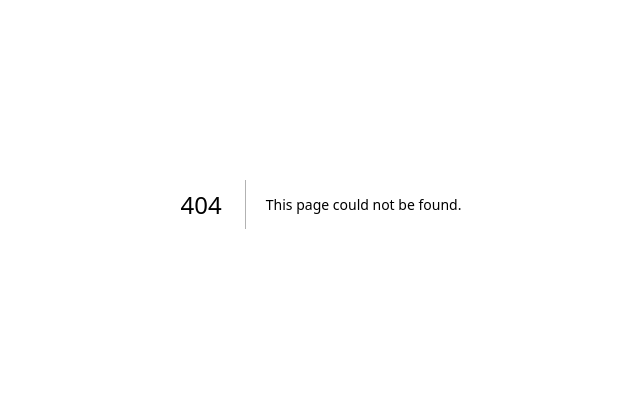
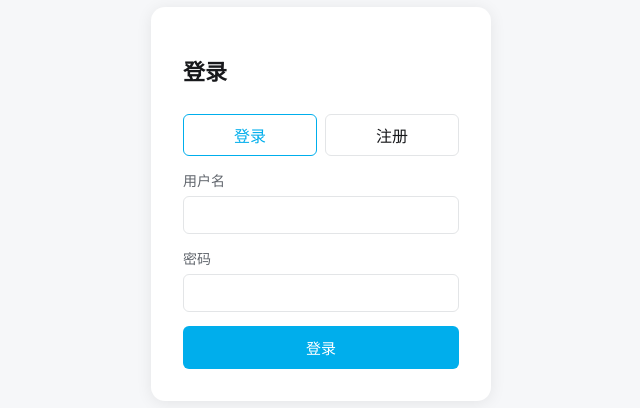
Before and after one commit to wissensen/bili-tags-recommend, a Next.js app: page /login in a window 1280 px wide. Before the commit this address had no page. Shown: the part 196-604 px from the top of the page, without its empty margins (319-959 px from the left). Built offline with nearby package versions, Linux system fonts and the light colour scheme.

Commit message:
feat: 登录页与主页登录态守卫、顶栏用户名与登出

```diff
--- a/app/globals.css
+++ b/app/globals.css
@@ -254,6 +254,20 @@ button { color: inherit; }
 .agreement a { color: var(--primary); text-decoration: none; }
 .agreement a:hover { text-decoration: underline; }
 
+.auth-shell { min-height: 100vh; display: flex; align-items: center; justify-content: center; background: var(--bg, #f6f7f9); }
+.auth-card { width: 340px; background: #fff; border-radius: 14px; padding: 32px; box-shadow: 0 2px 16px rgba(0,0,0,.08); display: flex; flex-direction: column; gap: 14px; }
+.auth-card h1 { font-size: 22px; }
+.auth-tabs { display: flex; gap: 8px; }
+.auth-tabs button { flex: 1; padding: 8px; border: 1px solid var(--border, #e3e5e7); background: #fff; border-radius: 6px; cursor: pointer; }
+.auth-tabs button.active { border-color: var(--primary, #00aeec); color: var(--primary, #00aeec); }
+.auth-card label { display: flex; flex-direction: column; gap: 6px; font-size: 14px; color: #61666d; }
+.auth-card input { padding: 10px; border: 1px solid var(--border, #e3e5e7); border-radius: 6px; font-size: 14px; }
+.auth-submit { padding: 11px; background: var(--primary, #00aeec); color: #fff; border: none; border-radius: 6px; font-size: 15px; cursor: pointer; }
+.auth-submit:disabled { opacity: .6; cursor: default; }
+.auth-error { color: #f56c6c; font-size: 13px; }
+.user-bar { display: flex; justify-content: flex-end; align-items: center; gap: 12px; padding: 8px 0; font-size: 14px; color: #61666d; }
+.user-bar button { border: 1px solid var(--border, #e3e5e7); background: #fff; border-radius: 6px; padding: 5px 12px; cursor: pointer; }
+
 @media (max-width: 720px) {
   .page-shell { padding: 24px 12px; }
   .main-card { min-height: auto; padding: 22px 16px; border-radius: 14px; }
--- /dev/null
+++ b/app/login/page.tsx
@@ -0,0 +1,49 @@
+'use client';
+
+import { useState } from 'react';
+import { useRouter } from 'next/navigation';
+
+export default function LoginPage() {
+  const router = useRouter();
+  const [mode, setMode] = useState<'login' | 'register'>('login');
+  const [username, setUsername] = useState('');
+  const [password, setPassword] = useState('');
+  const [error, setError] = useState('');
+  const [busy, setBusy] = useState(false);
+
+  async function submit(event: React.FormEvent) {
+    event.preventDefault();
+    setError('');
+    setBusy(true);
+    try {
+      const res = await fetch(`/api/auth/${mode}`, {
+        method: 'POST',
+        headers: { 'Content-Type': 'application/json' },
+        body: JSON.stringify({ username: username.trim(), password }),
+      });
+      const data = (await res.json()) as { error?: { message?: string } };
+      if (!res.ok) throw new Error(data.error?.message ?? '操作失败');
+      router.push('/');
+    } catch (err) {
+      setError(err instanceof Error ? err.message : '操作失败');
+    } finally {
+      setBusy(false);
+    }
+  }
+
+  return (
+    <main className="auth-shell">
+      <form className="auth-card" onSubmit={submit}>
+        <h1>{mode === 'login' ? '登录' : '注册'}</h1>
+        <div className="auth-tabs">
+          <button type="button" className={mode === 'login' ? 'active' : ''} onClick={() => setMode('login')}>登录</button>
+          <button type="button" className={mode === 'register' ? 'active' : ''} onClick={() => setMode('register')}>注册</button>
+        </div>
+        {error && <p className="auth-error" role="alert">{error}</p>}
+        <label>用户名<input value={username} maxLength={32} onChange={(e) => setUsername(e.target.value)} required /></label>
+        <label>密码<input type="password" value={password} minLength={6} onChange={(e) => setPassword(e.target.value)} required /></label>
+        <button type="submit" className="auth-submit" disabled={busy}>{busy ? '处理中…' : mode === 'login' ? '登录' : '注册'}</button>
+      </form>
+    </main>
+  );
+}
```
Also changed, not shown: app/page.tsx (+25 -1 lines).
